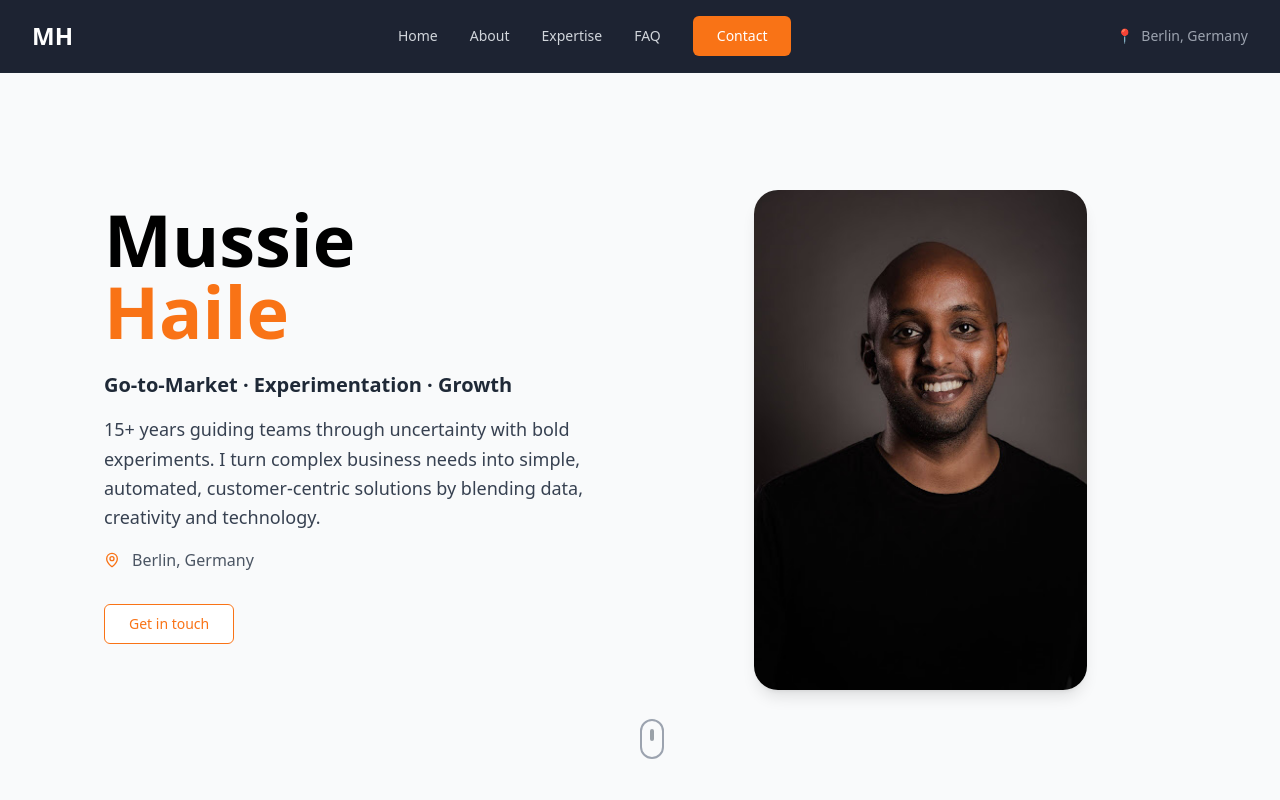
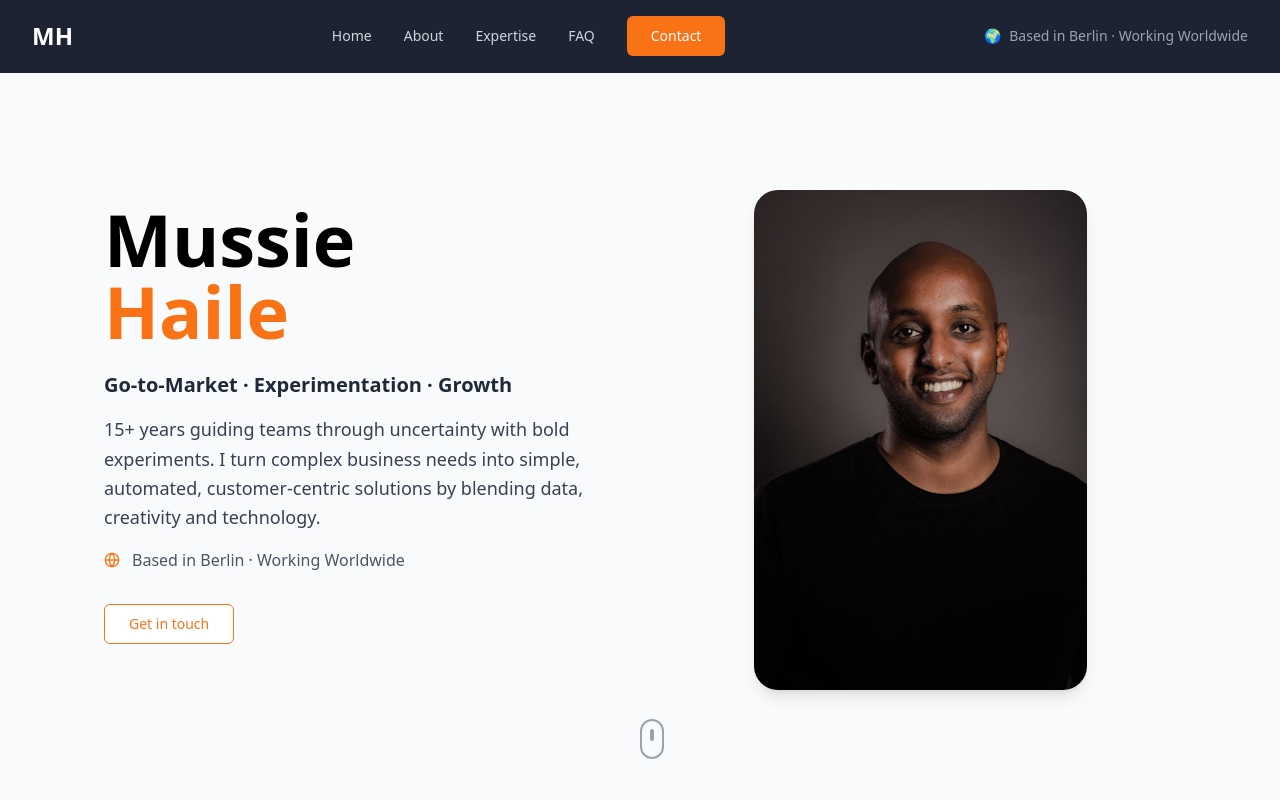
Before and after one commit to muzzyhaile/consultingmh, a React (Vite) app: page / in a window 1280 px wide. Shown: the top 800 px of the page. Built offline with nearby package versions, Linux system fonts and the light colour scheme.

Commit message:
Replace MapPin icon with Globe icon and update contact information to reflect a global working context in Hero, Navigation, and PublicHero components.

```diff
--- a/src/components/Hero.tsx
+++ b/src/components/Hero.tsx
@@ -1,5 +1,5 @@
 import { Button } from "@/components/ui/button";
-import { MapPin } from "lucide-react";
+import { Globe } from "lucide-react";
 
 const Hero = () => {
   return (
@@ -25,8 +25,8 @@ const Hero = () => {
           {/* Contact Info */}
           <div className="flex flex-col space-y-3 mb-8 text-gray-600">
             <div className="flex items-center space-x-3">
-              <MapPin className="w-4 h-4 text-orange-500" />
-              <span>Berlin, Germany</span>
+              <Globe className="w-4 h-4 text-orange-500" />
+              <span>Based in Berlin · Working Worldwide</span>
             </div>
           </div>
 
--- a/src/components/Navigation.tsx
+++ b/src/components/Navigation.tsx
@@ -58,8 +58,8 @@ const Navigation = () => {
 
           {/* Contact Info */}
           <div className="hidden lg:flex items-center space-x-2 text-gray-400 text-sm">
-            <span className="text-orange-400">📍</span>
-            <span>Berlin, Germany</span>
+            <span className="text-orange-400">🌍</span>
+            <span>Based in Berlin · Working Worldwide</span>
           </div>
         </div>
       </nav>
--- a/src/components/PublicHero.tsx
+++ b/src/components/PublicHero.tsx
@@ -1,4 +1,4 @@
-import { MapPin } from "lucide-react";
+import { Globe } from "lucide-react";
 import { Button } from "@/components/ui/button";
 
 const PublicHero = () => {
@@ -24,8 +24,8 @@ const PublicHero = () => {
           {/* Contact Info */}
           <div className="flex flex-col space-y-3 mb-8 text-gray-600">
             <div className="flex items-center space-x-3">
-              <MapPin className="w-4 h-4 text-orange-500" />
-              <span>Berlin, Germany</span>
+              <Globe className="w-4 h-4 text-orange-500" />
+              <span>Based in Berlin · Working Worldwide</span>
             </div>
           </div>
 
```
